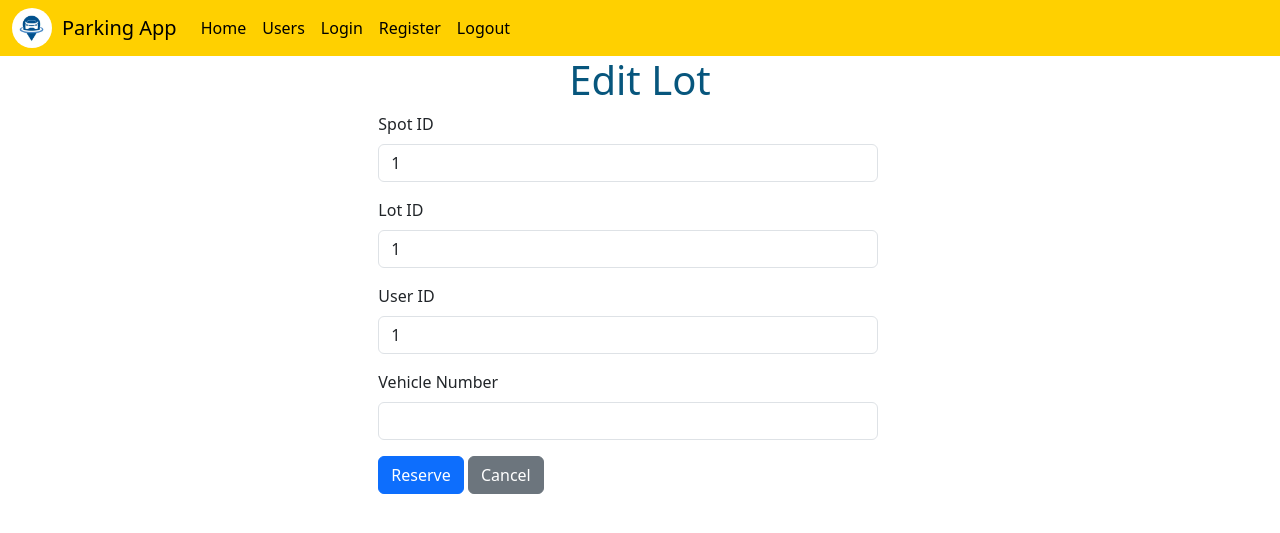
After one commit to 24f2000817/parking_app_24f2000817, a Flask app: a page that uses templates/navbar.html in a window 1280 px wide. The commit adds this page. Shown: the top 533 px of the page. Run offline with Flask 3, Linux system fonts and the light colour scheme; a user stored in the database is signed in.

Commit message:
Milestone-VP User-Dashboard-Management

```diff
--- a/app.py
+++ b/app.py
@@ -24,7 +24,17 @@ with app.app_context():
 def home():
     lots = ParkingLot.query.all()
     spots = ParkingSpot.query.all()
-    return render_template("home.html", lots = lots, spots = spots)
+    search = request.args.get('search', None)
+    search_type = request.args.get('search_type',None)
+    if search_type == 'location':
+        search_results = ParkingLot.query.filter_by( address = search ).all()
+    elif search_type == 'pincode':
+        search_results = ParkingLot.query.filter_by( pin_code = search ).all()
+    else:
+        search_results = ParkingLot.query.all()
+    reservations = Reservation.query.all()
+
+    return render_template("home.html", lots = lots, spots = spots, search_results=search_results, reservations=reservations)
 
 from controllers.authentication import *
 from controllers.routes import *
--- a/controllers/database.py
+++ b/controllers/database.py
@@ -35,7 +35,7 @@ class Reservation(db.Model):
     user_id = db.Column(db.Integer, db.ForeignKey('user.id'), nullable=False)
 
     vehicle_number = db.Column(db.String(20), nullable=False)
-    parking_timestamp = db.Column(db.DateTime, default=datetime.utcnow)
+    parking_timestamp = db.Column(db.DateTime)
     leaving_timestamp = db.Column(db.DateTime, nullable=True)
 
-    cost = db.Column(db.Float, nullable=True)
+    cost_per_hour = db.Column(db.Float, nullable=True) # Cost per unit time
--- a/controllers/routes.py
+++ b/controllers/routes.py
@@ -1,6 +1,7 @@
 from app import app
 from flask import render_template, redirect, url_for, request, flash, session
 from controllers.database import *
+import pytz
 
 @app.route("/addlot", methods=["GET", "POST"])
 def add_lot():
@@ -152,3 +153,71 @@ def users():
     else:
         flash("You do not have permission to access this page.", "error")
         return redirect(url_for("home"))
+
+@app.route("/booking/<int:lot_id> ", methods=["GET", "POST"])
+def booking(lot_id):
+    ist = pytz.timezone('Asia/Kolkata')
+    if 'user_email' in session:
+        if request.method == "GET":
+            lot = ParkingLot.query.get(lot_id)
+            spot = ParkingSpot.query.filter_by(lot_id=lot_id, status='A').first()
+            user_id = session.get("user_id")
+            return render_template("booking.html", lot=lot, spot=spot, user_id=user_id)
+        if request.method == "POST":
+            spot_id = request.form.get("spot_id")
+            vehicle_number = request.form.get("vehicle_number")
+            user_id = session.get("user_id")
+            lot = ParkingLot.query.get(lot_id)
+
+            if not spot_id or not vehicle_number:
+                flash("Spot ID and Vehicle Number are required.", "error")
+                return redirect(url_for("booking", lot_id=lot_id))
+
+            spot = ParkingSpot.query.get(spot_id)
+            if not spot or spot.status != 'A':
+                flash("Selected parking spot is not available.", "error")
+                return redirect(url_for("booking", lot_id=lot_id))
+
+            new_reservation = Reservation(
+                spot_id=spot.id,
+                user_id=user_id,
+                vehicle_number=vehicle_number,
+                parking_timestamp=datetime.now(ist),
+                cost_per_hour= lot.price
+            )
+            spot.status = 'O'
+            db.session.add(new_reservation)
+            db.session.commit()
+            flash("Booking successful!", "success")
+            return redirect(url_for("home"))
+    else:
+        flash("You need to log in to book a parking spot.", "error")
+        return redirect(url_for("login"))
+
+@app.route("/release/<int:spot_id>", methods=["GET", "POST"])
+def release(spot_id):
+    ist = pytz.timezone('Asia/Kolkata')
+    if 'user_email' in session:
+        spot = ParkingSpot.query.get(spot_id)
+        reservation = Reservation.query.filter_by(spot_id=spot_id, leaving_timestamp=None).first()
+        current_timestamp = datetime.now(ist)
+        if request.method == "GET":
+            if reservation:
+                total_cost = round((current_timestamp - ist.localize(reservation.parking_timestamp)).total_seconds() / 3600 * reservation.cost_per_hour,2)
+                return render_template("release.html", spot=spot, reservation=reservation, total_cost=total_cost, current_timestamp=current_timestamp)
+            else:
+                flash("No active reservation found for this spot.", "error")
+                return redirect(url_for("home"))
+        if request.method == "POST":
+            if reservation:
+                reservation.leaving_timestamp = current_timestamp
+                spot.status = 'A'
+                db.session.commit()
+                flash("Spot released successfully!", "success")
+                return redirect(url_for("home"))
+            else:
+                flash("No active reservation found for this spot.", "error")
+                return redirect(url_for("home"))
+    else:
+        flash("You need to log in to release a parking spot.", "error")
+        return redirect(url_for("login"))
--- /dev/null
+++ b/templates/booking.html
@@ -0,0 +1,29 @@
+{% extends 'base.html' %}
+{% block title %}Edit Lot - Vehicle Parking App{% endblock title %}
+{% block body %}
+    <div><h1 class = "text-center" style="color: #07567d;">Edit Lot</h1></div>
+    <div class="container-fluid row justify-content-center">
+        <form class="col-5" action="{{url_for('booking', lot_id=lot.id)}}" method="POST">
+            <div class="mb-3">
+                <label for="Spot ID" class="form-label">Spot ID</label>
+                <input type="text" class="form-control" id="spotId" name="spot_id" value="{{ spot.id }}" readonly>
+            </div>
+            <div class="mb-3">
+                <label for="Lot ID" class="form-label">Lot ID</label>
+                <input type="text" class="form-control" id="lotId" name="lotId" value="{{ lot.id }}" readonly>
+            </div>
+            <div class="mb-3">
+                <label for="User ID" class="form-label">User ID</label>
+                <input type="text" class="form-control" id="userId" name="user_id" value="{{ user_id }}" readonly>
+            </div>
+            <div class="mb-3">
+                <label for="Vehicle Number" class="form-label">Vehicle Number</label>
+                <input type="text" class="form-control" id="vehicleNumber" name="vehicle_number" >
+            </div>
+            <div>
+                <button type="submit" class="btn btn-primary">Reserve</button>
+                <button type="reset" class="btn btn-secondary">Cancel</button>
+            </div>
+        </form>
+    </div>
+{% endblock body %}
--- a/templates/navbar.html
+++ b/templates/navbar.html
@@ -22,10 +22,6 @@
           <a class="nav-link active" aria-current="page" href="{{ url_for('logout') }}">Logout</a>
         </li>
       </ul>
-      <form class="d-flex" role="search">
-        <input class="form-control me-2" type="search" placeholder="Search" aria-label="Search"/>
-        <button class="btn btn-outline-success" type="submit">Search</button>
-      </form>
     </div>
   </div>
 </nav>
```
Also changed, not shown: templates/release.html (added, +33 -0 lines), templates/userdashboard.html (+79 -0 lines), instance/database.sqlite3.
